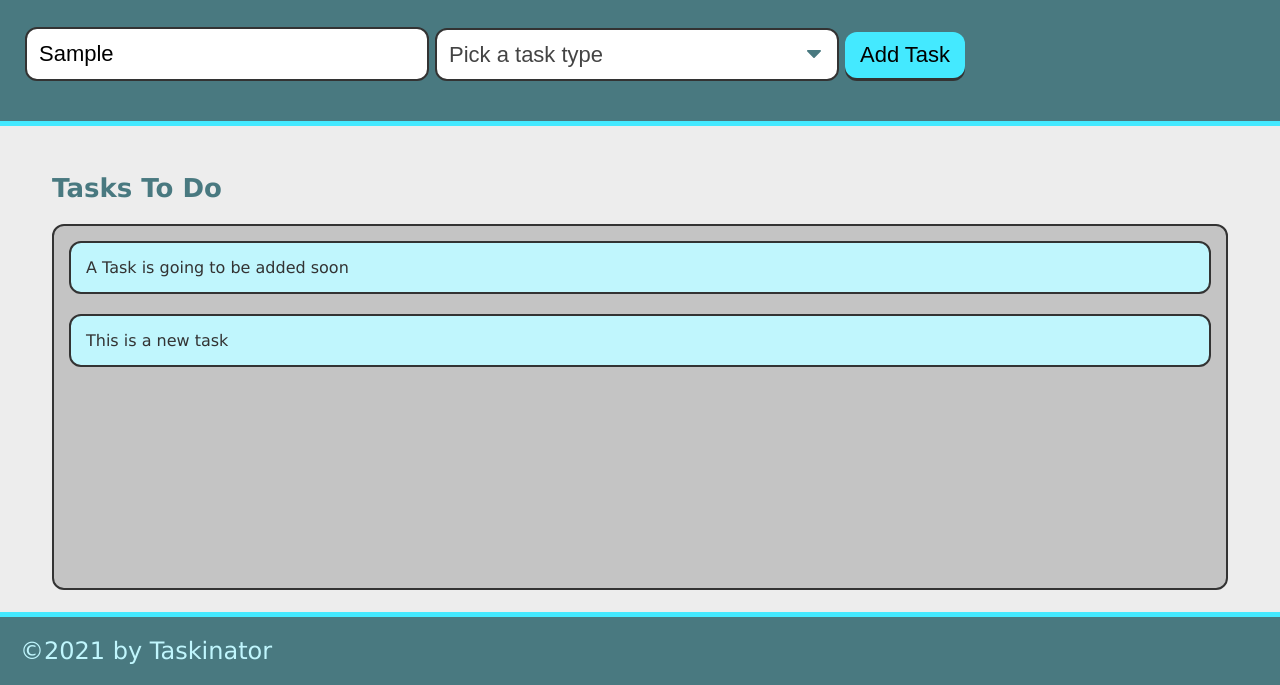
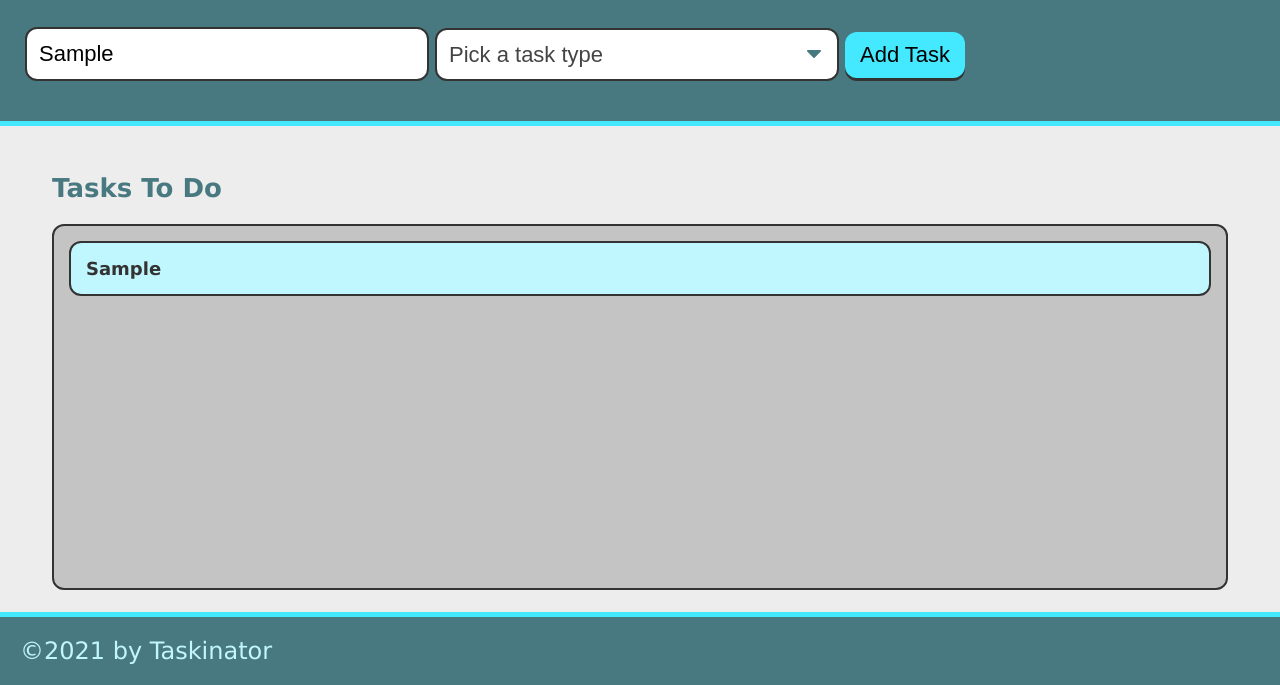
Before and after one commit to nazliozemrek/taskinator, a plain HTML site: page index.html in a window 1280 px wide. Both pictures are taken after typing "Sample" into the empty fields and a click on the button "Add Task". Shown: the part 115-800 px from the top of the page. Drawn offline with Linux system fonts and the light colour scheme.

```diff
--- a/assets/js/script.js
+++ b/assets/js/script.js
@@ -3,10 +3,16 @@
 
 var createTaskHandler = function (event) {
     event.preventDefault();
+    var taskNameInput = document.querySelector("input[name='task-name']").value;
+    var taskTypeInput = document.querySelector("select[name='task-type']").value;
+    console.log(taskTypeInput);
 
-    var listItemEL =document.createElement("li");
+    var listItemEL = document.createElement("li");
     listItemEL.className = "task-item";
-    listItemEL.textContent ="This is a new task";
+    var taskInfoEl = document.createElement("div");
+    taskInfoEl.className ="task-info";
+    taskInfoEl.innerHTML = "<h3 class='task-name'>" + taskNameInput + "</h3><span class='task-type'>" + taskTypeInput + "</span>";
+    listItemEL.appendChild(taskInfoEl);
     tasksToDoEl.appendChild(listItemEL);
 }
 
--- a/index.html
+++ b/index.html
@@ -32,7 +32,7 @@
         <section class="task-list-wrapper">
             <h2 class="list-title">Tasks To Do</h2>
             <ul class="task-list" id="tasks-to-do" >
-                <li class="task-item">A Task is going to be added soon</li>
+
             </ul>
         </section>
     </main>
```
